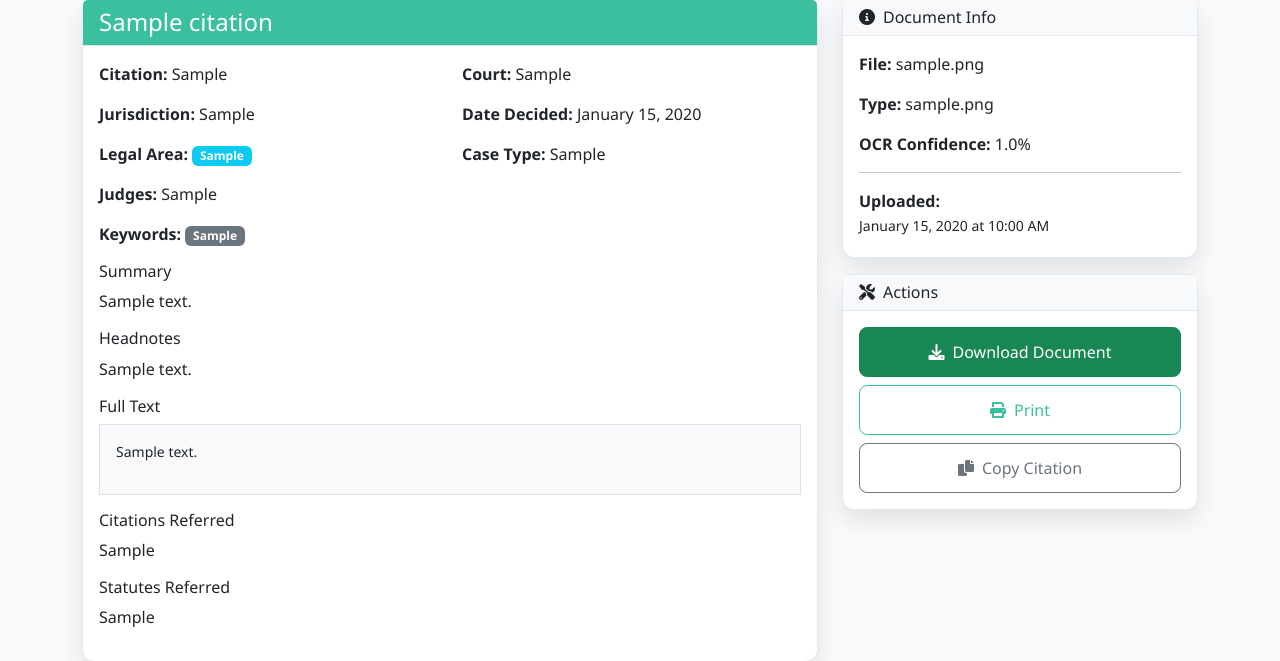
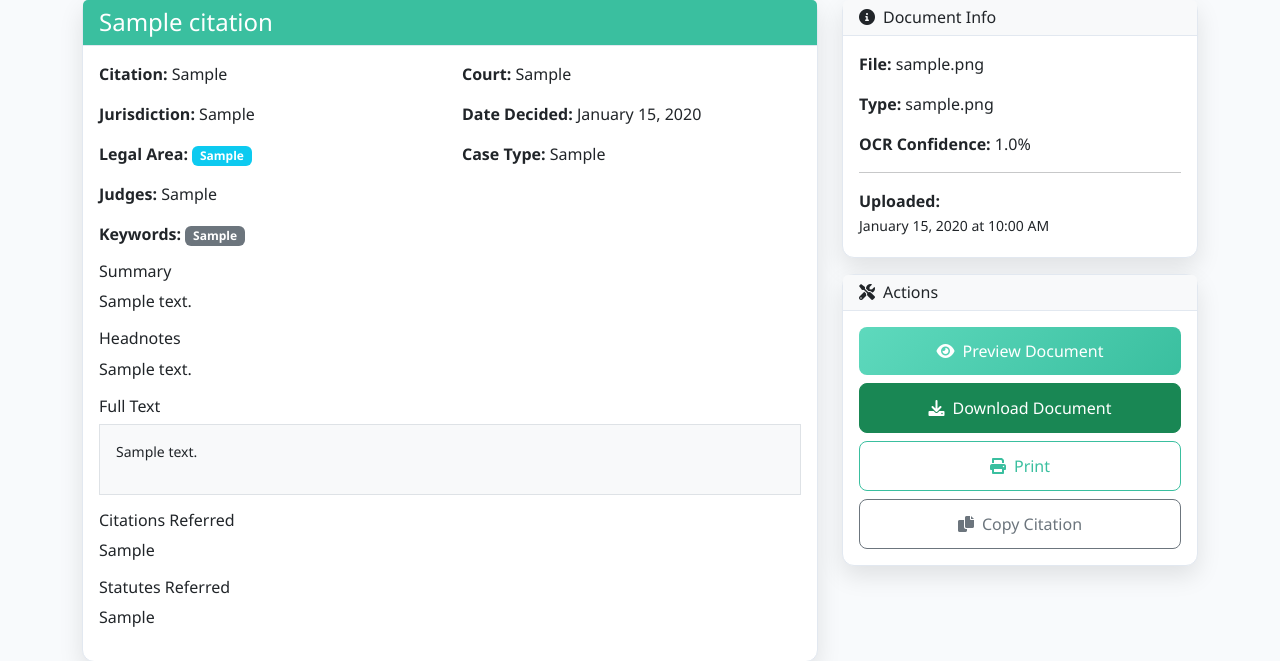
Before and after one commit to Rayhanehmad/CasePoint, a Flask app: page /citation/1 in a window 1280 px wide. Shown: the part 169-830 px from the top of the page. Run offline with Flask 3, Linux system fonts and the light colour scheme; tables that the repository leaves empty hold one stand-in row (values such as "Sample post"); some libraries are stand-ins or nearby versions.

Commit message:
Add ability to preview uploaded documents directly in the browser
Add a new route in `main.py` for previewing citation files (PDF, images, text) and update `citation_detail.html` to include a "Preview Document" button that links to this new route.

Replit-Commit-Author: Agent
Replit-Commit-Session-Id: b3916e39-d289-4097-a532-5b1937ae237d
Replit-Commit-Checkpoint-Type: full_checkpoint
Replit-Commit-Screenshot-Url: https://storage.googleapis.com/screenshot-production-us-central1/b6f74e4f-d015-4e43-b269-fa726667c59c/b3916e39-d289-4097-a532-5b1937ae237d/4YJWRYv

```diff
--- a/main.py
+++ b/main.py
@@ -625,6 +625,28 @@ def download_citation(id):
 
     return send_file(citation.file_path, as_attachment=True)
 
+@app.route('/preview-citation/<int:id>')
+def preview_citation(id):
+    """Preview citation document file in browser"""
+    from flask import send_file
+    import mimetypes
+
+    citation = LegalCitation.query.get_or_404(id)
+
+    if not citation.file_path or not os.path.exists(citation.file_path):
+        flash('Document file not found', 'error')
+        return redirect(url_for('view_citation', id=id))
+
+    # Get the MIME type for the file
+    mime_type, _ = mimetypes.guess_type(citation.file_path)
+
+    # If it's a PDF, image, or text file, display inline
+    if mime_type and (mime_type.startswith('image/') or mime_type == 'application/pdf' or mime_type.startswith('text/')):
+        return send_file(citation.file_path, mimetype=mime_type)
+
+    # For other file types, download instead
+    return send_file(citation.file_path, as_attachment=True)
+
 # Admin Panel Routes
 @app.route('/admin')
 @admin_required
--- a/templates/citation_detail.html
+++ b/templates/citation_detail.html
@@ -141,6 +141,9 @@
                 <div class="card-body">
                     <div class="d-grid gap-2">
                         {% if citation.file_path %}
+                        <a href="{{ url_for('preview_citation', id=citation.id) }}" class="btn btn-primary" target="_blank">
+                            <i class="fas fa-eye me-2"></i>Preview Document
+                        </a>
                         <a href="{{ url_for('download_citation', id=citation.id) }}" class="btn btn-success">
                             <i class="fas fa-download me-2"></i>Download Document
                         </a>
```
Also changed, not shown: 1 other file.
